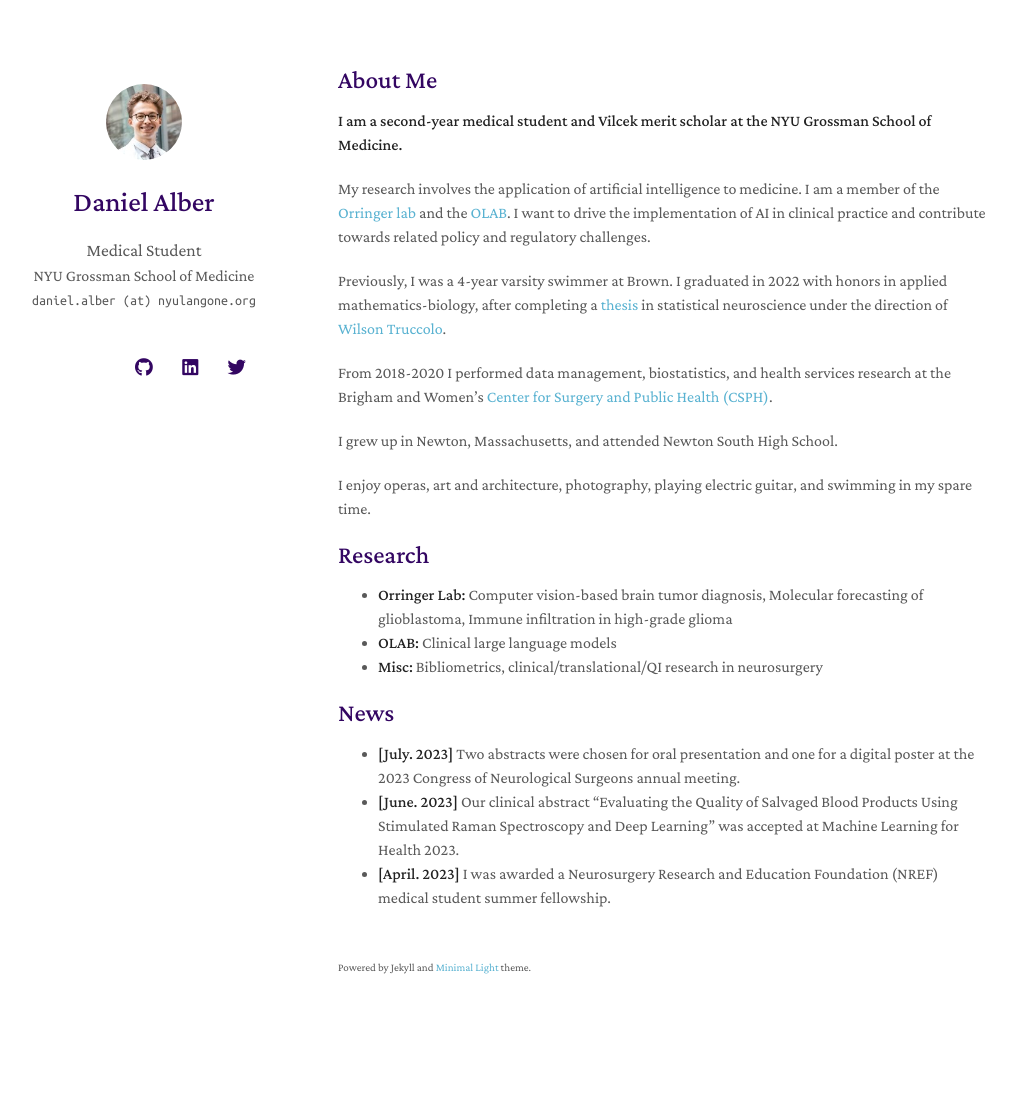
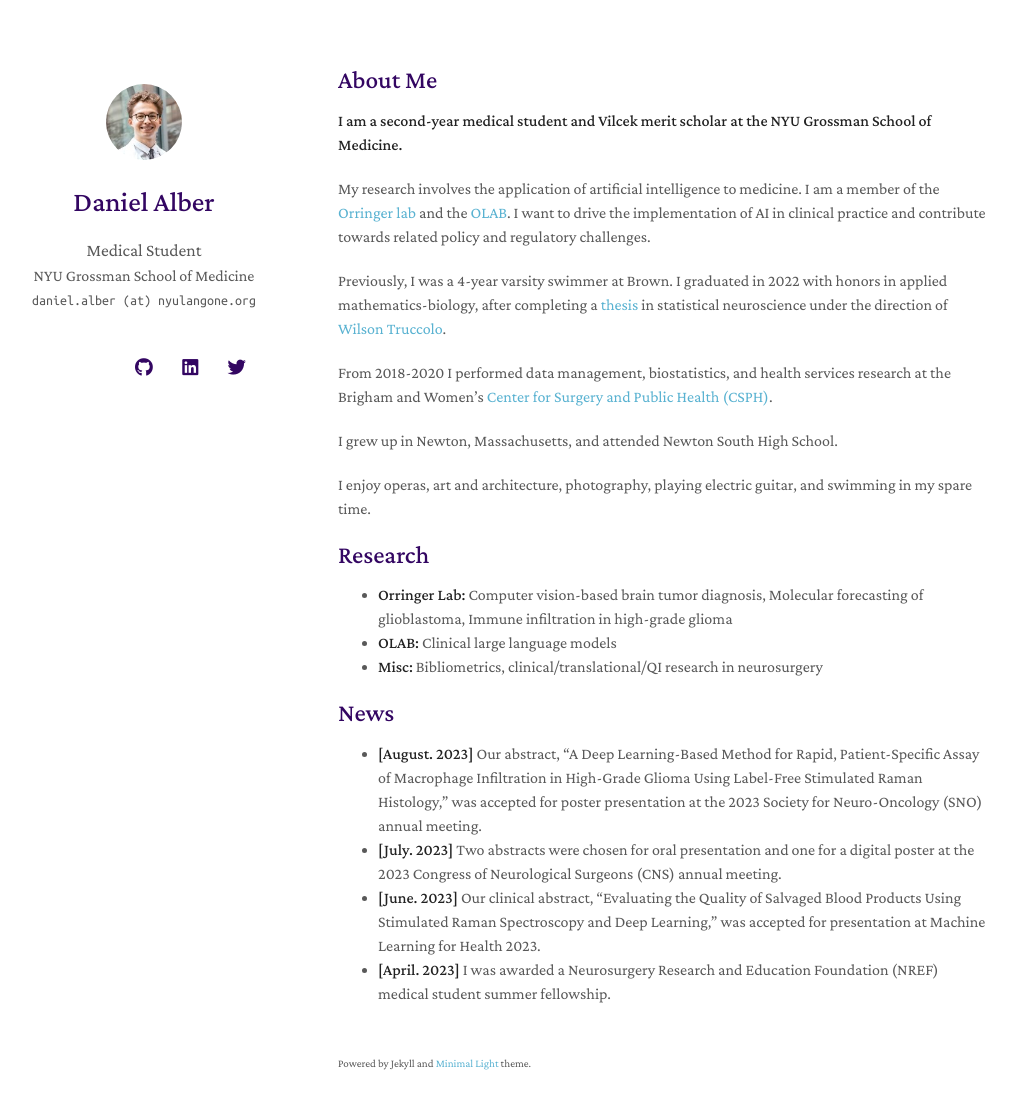
Before and after one commit to danalber/danalber.github.io, a Jekyll site: the page built from index.md, in a window 1280 px wide and 1144 px high. Shown: the top 1109 px of the window, without its empty margins (132-1148 px from the left). Built offline with Jekyll 4.4.1, drawn with Linux system fonts in a browser that asks for light colours; nearby versions of some CDN libraries; a style sheet for code colours, icons or effects is not loaded; our own code applies the rules of GitHub Pages for plain Markdown files.

Commit message:
Update index.md

```diff
--- a/index.md
+++ b/index.md
@@ -24,8 +24,9 @@ I enjoy operas, art and architecture, photography, playing electric guitar, and
 
 ## News
 
-- **[July. 2023]** Two abstracts were chosen for oral presentation and one for a digital poster at the 2023 Congress of Neurological Surgeons annual meeting.
-- **[June. 2023]** Our clinical abstract "Evaluating the Quality of Salvaged Blood Products Using Stimulated Raman Spectroscopy and Deep Learning" was accepted at Machine Learning for Health 2023.
+- **[August. 2023]** Our abstract, "A Deep Learning-Based Method for Rapid, Patient-Specific Assay of Macrophage Infiltration in High-Grade Glioma Using Label-Free Stimulated Raman Histology," was accepted for poster presentation at the 2023 Society for Neuro-Oncology (SNO) annual meeting.
+- **[July. 2023]** Two abstracts were chosen for oral presentation and one for a digital poster at the 2023 Congress of Neurological Surgeons (CNS) annual meeting.
+- **[June. 2023]** Our clinical abstract, "Evaluating the Quality of Salvaged Blood Products Using Stimulated Raman Spectroscopy and Deep Learning," was accepted for presentation at Machine Learning for Health 2023.
 - **[April. 2023]** I was awarded a Neurosurgery Research and Education Foundation (NREF) medical student summer fellowship.
 
 <!-- {% include_relative _includes/publications.md %}
```
